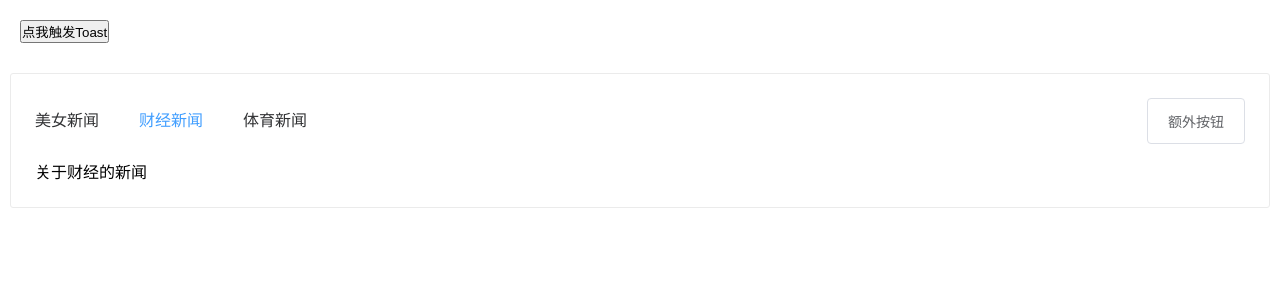
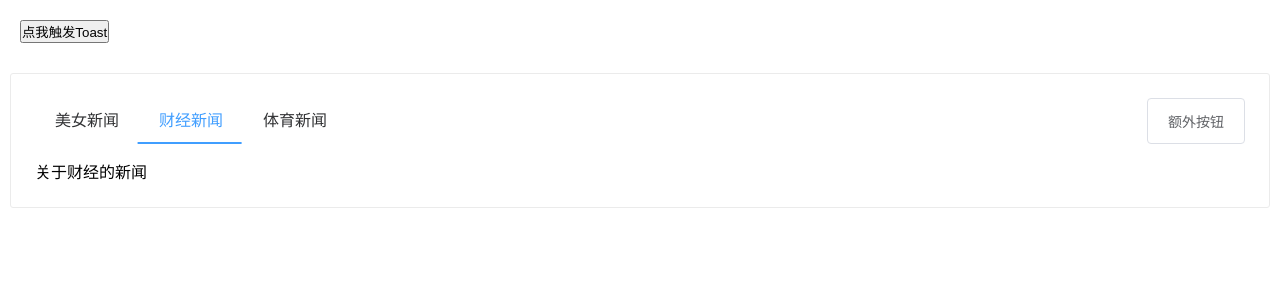
Before and after one commit to luckzhu/eazy-ui, a Vue app: page / in a window 1280 px wide. Shown: the top 300 px of the page. Built offline with nearby package versions, Linux system fonts and the light colour scheme.

Commit message:
tabs添加line切换动画

```diff
--- a/src/components/Tabs/tabs-head.vue
+++ b/src/components/Tabs/tabs-head.vue
@@ -1,5 +1,6 @@
 <template>
   <div class="tabs-head">
+    <div class="line" ref="line" ></div>
     <slot></slot>
     <div class="actionWrapper">
       <slot name="action"></slot>
@@ -9,8 +10,15 @@
 
 <script>
 export default {
-  name: "EazyTabsHead",
-  inject: ["eventBus"]
+  name: "EzTabsHead",
+  inject: ["eventBus"],
+  mounted () {
+      this.eventBus.$on('update:selected', (item, vm) => {
+        let {width, height, top, left} = vm.$el.getBoundingClientRect()
+        this.$refs.line.style.width = `${width}px`
+        this.$refs.line.style.left = `${left}px`
+      })
+    }
 };
 </script>
 
@@ -20,6 +28,14 @@
   justify-content: flex-start;
   align-items: center;
   margin: 0 0 15px;
+  position:relative;
+   > .line {
+      position: absolute;
+      bottom: 0;
+      border-bottom: 2px solid #409eff;
+      transition: all 350ms;
+      transform: translateX(-35%);
+    }
   > .actionWrapper {
     margin-left: auto;
   }
--- a/src/components/Tabs/tabs-item.vue
+++ b/src/components/Tabs/tabs-item.vue
@@ -37,7 +37,8 @@
   },
   methods: {
     switchTab() {
-      this.eventBus.$emit("update:selected", this.name);
+      // this.eventBus.$emit("update:selected", this.name);
+      this.eventBus.$emit("update:selected", this.name, this);
     }
   }
 };
--- a/src/components/Tabs/tabs.vue
+++ b/src/components/Tabs/tabs.vue
@@ -24,15 +24,25 @@
       eventBus: this.eventBus
     };
   },
-  mounted(){
-      this.eventBus.$emit('update:selected',this.selected)
+  mounted() {
+    this.$children.forEach(vm => {
+      if (vm.$options.name === "EzTabsHead") {
+        vm.$children.forEach(childVm => {
+          if (
+            childVm.$options.name === "EzTabsItem" &&
+            childVm.name === this.selected
+          ) {
+            this.eventBus.$emit("update:selected", this.selected, childVm);
+          }
+        });
+      }
+    });
   }
-
 };
 </script>
 
 <style lang="scss" scoped>
 .tabs {
-    font-size: 16px;
+  font-size: 16px;
 }
 </style>
```
